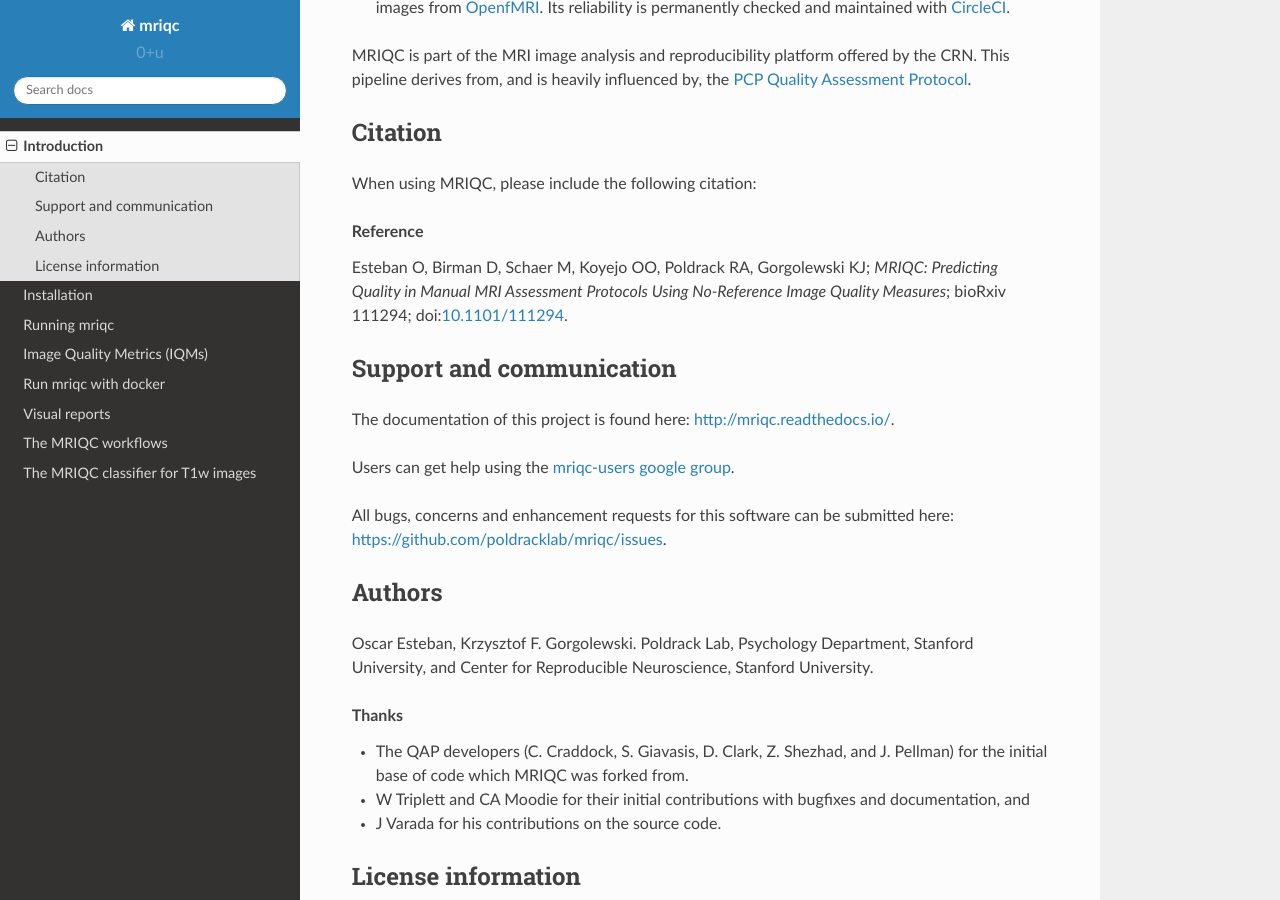
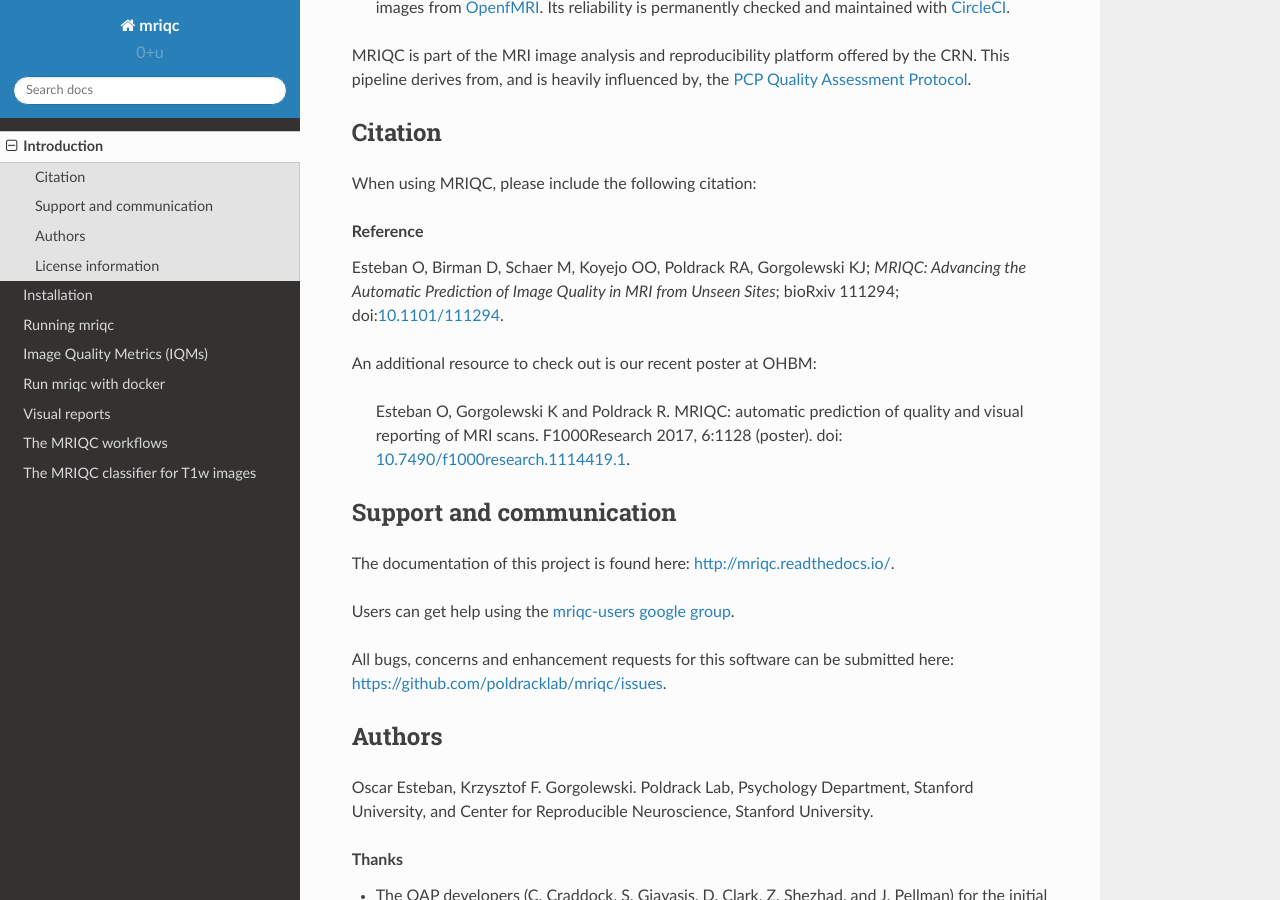
Before and after one commit to nipreps/mriqc, a Sphinx documentation site: the page built from docs/source/about.rst, in a window 1280 px wide and 900 px high, scrolled down 476 px. Built offline with Sphinx 7.4.7 and the Read the Docs theme 2.0.0, drawn with Linux system fonts in a browser that asks for light colours.

Commit message:
update documentation (docs_only)

```diff
--- a/README.rst
+++ b/README.rst
@@ -81,8 +81,13 @@
 .. topic:: **Reference**
 
     Esteban O, Birman D, Schaer M, Koyejo OO, Poldrack RA, Gorgolewski KJ;
-    *MRIQC: Predicting Quality in Manual MRI Assessment Protocols Using No-Reference Image Quality Measures*;
+    *MRIQC: Advancing the Automatic Prediction of Image Quality in MRI from Unseen Sites*;
     bioRxiv 111294; doi:`10.1101/111294 <https://doi.org/10.1101/111294>`_.
+
+An additional resource to check out is our recent poster at OHBM:
+
+    Esteban O, Gorgolewski K and Poldrack R. MRIQC: automatic prediction of quality and visual reporting of MRI scans. F1000Research 2017, 6:1128 (poster). doi: `10.7490/f1000research.1114419.1
+    <https://doi.org/10.7490/f1000research.1114419.1>`_.
 
 
 Support and communication
--- a/docs/source/index.rst
+++ b/docs/source/index.rst
@@ -5,6 +5,8 @@
 
 Welcome to mriqc's documentation!
 =================================
+
+.. image :: _static/OHBM2017-poster.png
 
 .. include:: ../../README.rst
    :start-line: 3
```
Also changed, not shown: docs/source/classifier.rst (+28 -0 lines).
